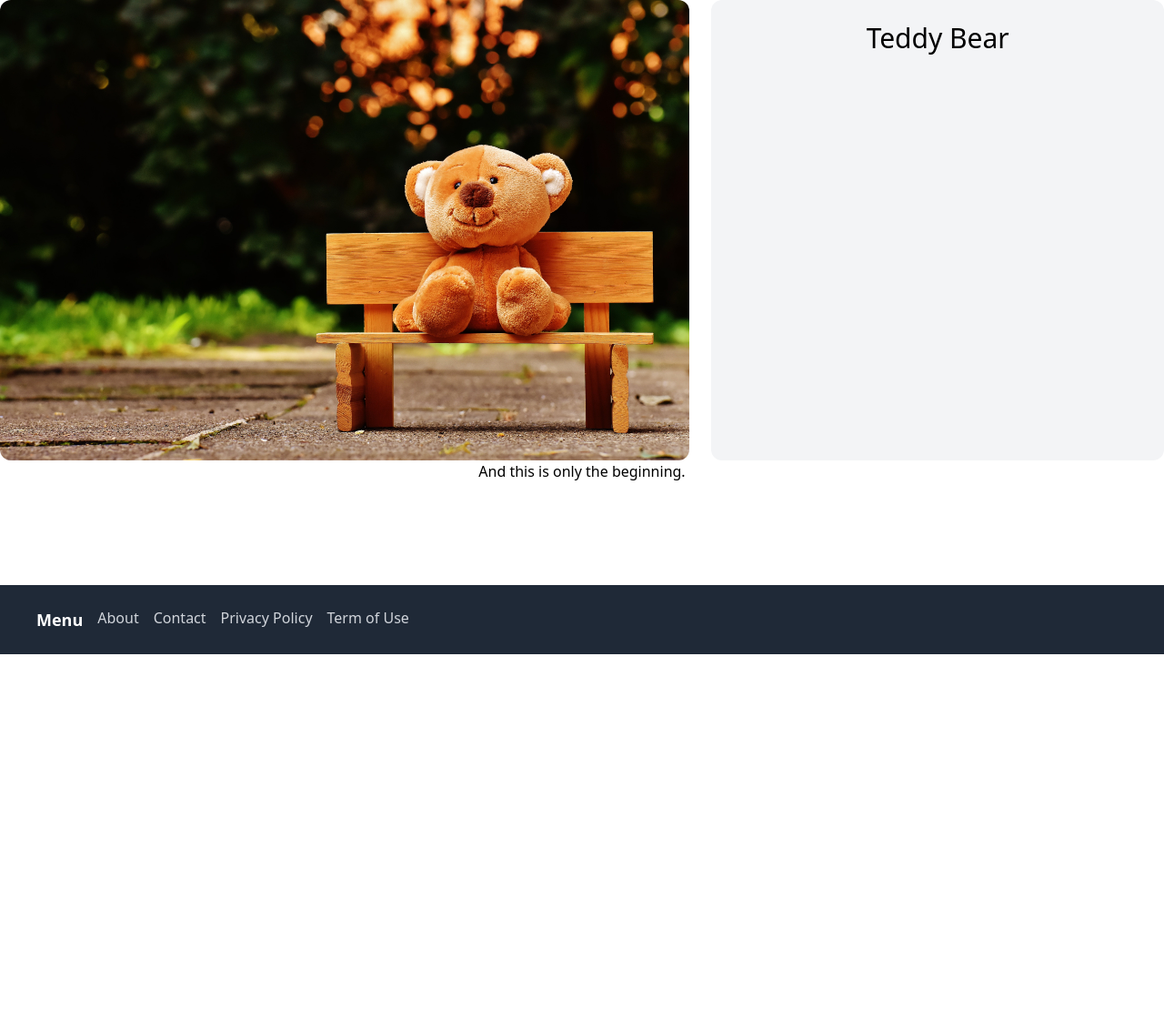
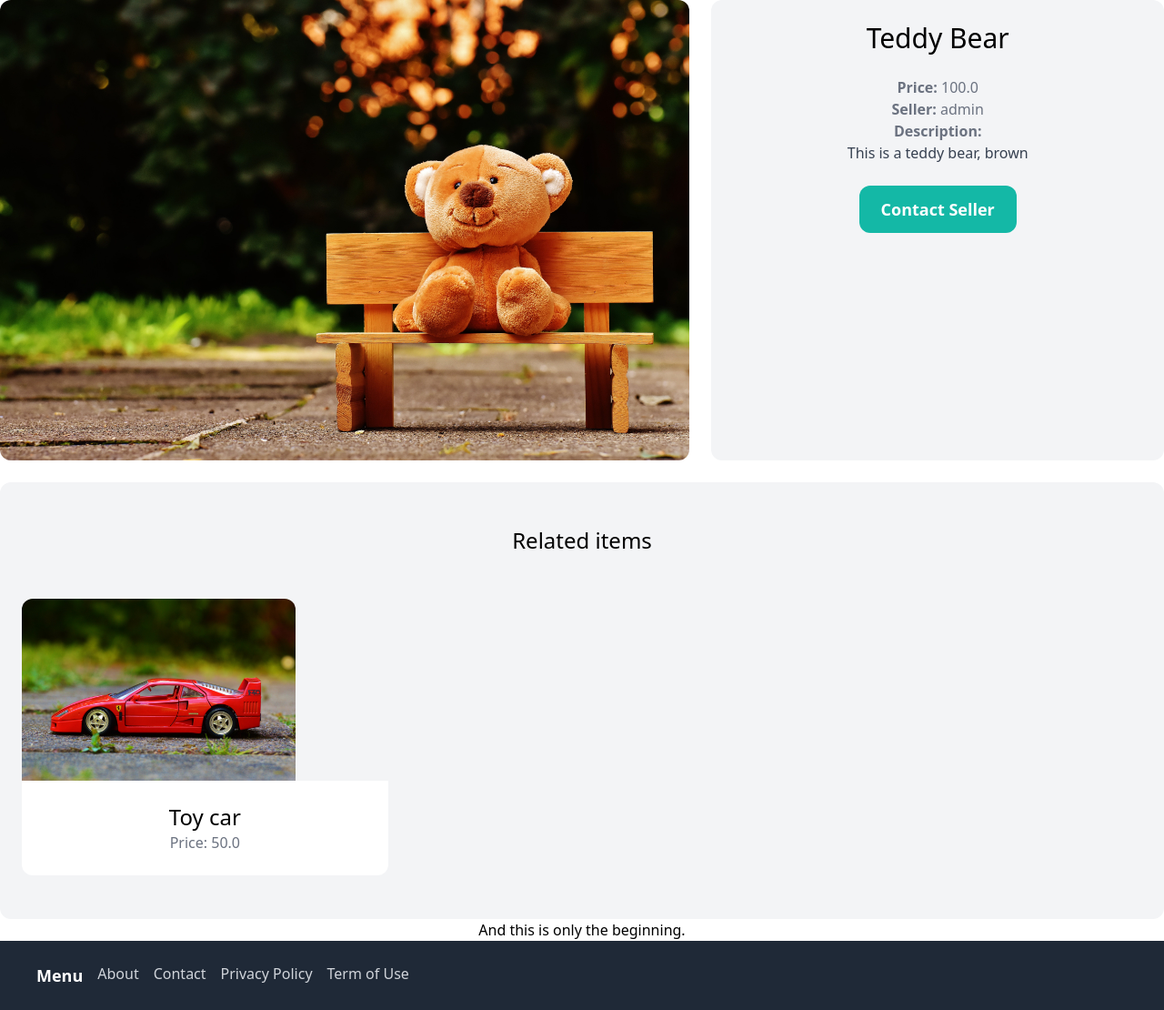
Before and after one commit to theGeekkit/Puddle, a Django app: page /items/1/ in a window 1280 px wide. Shown: the part 81-1191 px from the top of the page at 91% size. Before the commit the page ends 800 px from the top, so only its background shows below. Run offline with Django 5.2, Linux system fonts and the light colour scheme; data comes from the database, SQL or seed files in the repository; both versions use the stored data as it was after the commit; some libraries are stand-ins or nearby versions.

Commit message:
adding signup

```diff
--- a/puddle/core/templates/core/base.html
+++ b/puddle/core/templates/core/base.html
@@ -19,7 +19,7 @@
         <div class="space-x-6">
             <a href="#" class="text-lg font-semibold hover:text-gray-500">New Item</a>
             <a href="#" class="text-lg font-semibold hover:text-gray-500">Browse</a>
-            <a href="#" class="px-6 py-3 text-lg font-semibold bg-teal-500 text-white rounded-xl hover:bg-teal-700">Sign up</a>
+            <a href="{% url 'core:signup' %}" class="px-6 py-3 text-lg font-semibold bg-teal-500 text-white rounded-xl hover:bg-teal-700">Sign up</a>
             <a href="#" class="px-6 py-3 text-lg font-semibold bg-gray-500 text-white rounded-xl hover:bg-gray-700">Log in</a>
         </div>
       </nav>
@@ -47,7 +47,7 @@
           <ul class="flex space-x-4 between">
             <h5 class="text-lg font-semibold">Menu</h5>
             <li><a href="#" class="text-gray-300 hover:text-white">About</a></li>
-            <li><a href="{% url 'contact' %}" class="text-gray-300 hover:text-white">Contact</a></li>
+            <li><a href="{% url 'core:contact' %}" class="text-gray-300 hover:text-white">Contact</a></li>
             <li><a href="#" class="text-gray-300 hover:text-white">Privacy Policy</a></li>
             <li><a href="#" class="text-gray-300 hover:text-white">Term of Use</a></li>
           </ul>
--- /dev/null
+++ b/puddle/core/urls.py
@@ -0,0 +1,11 @@
+from django.urls import path
+
+from . import views
+
+app_name = 'core'
+
+urlpatterns = [
+    path('', views.index, name='index'),
+    path('contact/', views.contact, name='contact'),
+    path('signup/', views.signup, name='signup'),
+]
--- a/puddle/item/templates/item/detail.html
+++ b/puddle/item/templates/item/detail.html
@@ -9,6 +9,35 @@
     </div>
     <div class="col-span-2 p-6 bg-gray-100 rounded-xl">
         <h1 class="mb-6 text-3xl">{{ item.name }}</h1>
+        <p class="text-gray-500"><strong>Price: </strong>{{ item.price }}</p>
+        <p class="text-gray-500"><strong>Seller: </strong>{{ item.created_by.username }}</p>
+
+        {% if item.description %}
+            <p class="text-gray-700">
+                <strong class="text-gray-500">Description:</strong><br>
+                {{ item.description }}
+            </p>
+        {% endif %}
+
+        <a href="#" class="inline-block mt-6 px-6 py-3 text-lg font-semibold bg-teal-500 text-white rounded-xl hover:bg-teal-700">Contact Seller</a>
+    </div>
+</div>
+<div class="mt-6 px-6 py-12 bg-gray-100 rounded-xl">
+    <h2 class="mb-12 text-2xl text-center">Related items</h2>
+    <div class="grid grid-cols-3 gap-3">
+        {% for item in related_items %}
+        <div>
+            <a href="{% url 'item:detail' item.id %}">
+                <div>
+                    <img src="{{ item.image.url }}" class="rounded-t-xl" style="max-height: 200px;">
+                </div>
+                <div class="p-6 bg-white rounded-b-xl">
+                    <h2 class="text-2xl">{{ item.name }}</h2>
+                    <p class="text-gray-500">Price: {{ item.price }}</p>
+                </div>
+            </a>
+        </div>
+        {% endfor %}
     </div>
 </div>
 {% endblock %}
--- a/puddle/item/views.py
+++ b/puddle/item/views.py
@@ -4,7 +4,10 @@ from .models import Item
 
 def detail(request, pk):
     item = get_object_or_404(Item, pk=pk)
+    related_items = Item.objects.filter(category=item.category, is_sold=False).exclude(pk=pk)[0:3]
+
 
     return render(request, 'item/detail.html', {
-        'item': item
+        'item': item,
+        'related_items': related_items
     })
--- a/puddle/puddle/urls.py
+++ b/puddle/puddle/urls.py
@@ -17,14 +17,13 @@ Including another URLconf
 from django.contrib import admin
 from django.urls import path, include
 
-from core.views import index, contact
+
 from django.conf.urls.static import static
 from django.conf import settings
 
 urlpatterns = [
-    path('', index, name='index'),
+    path('', include('core.urls')),
     path('items/', include('item.urls')),
-    path('contact/', contact, name='contact'),
     path('admin/', admin.site.urls),
 ]
 if settings.DEBUG:
```
Also changed, not shown: puddle/core/forms.py (added, +8 -0 lines), puddle/core/templates/core/signup.html (added, +9 -0 lines), puddle/core/views.py (+9 -0 lines), puddle/db.sqlite3, puddle/media/item_images/pexels-pixabay-35964.jpg (added).
